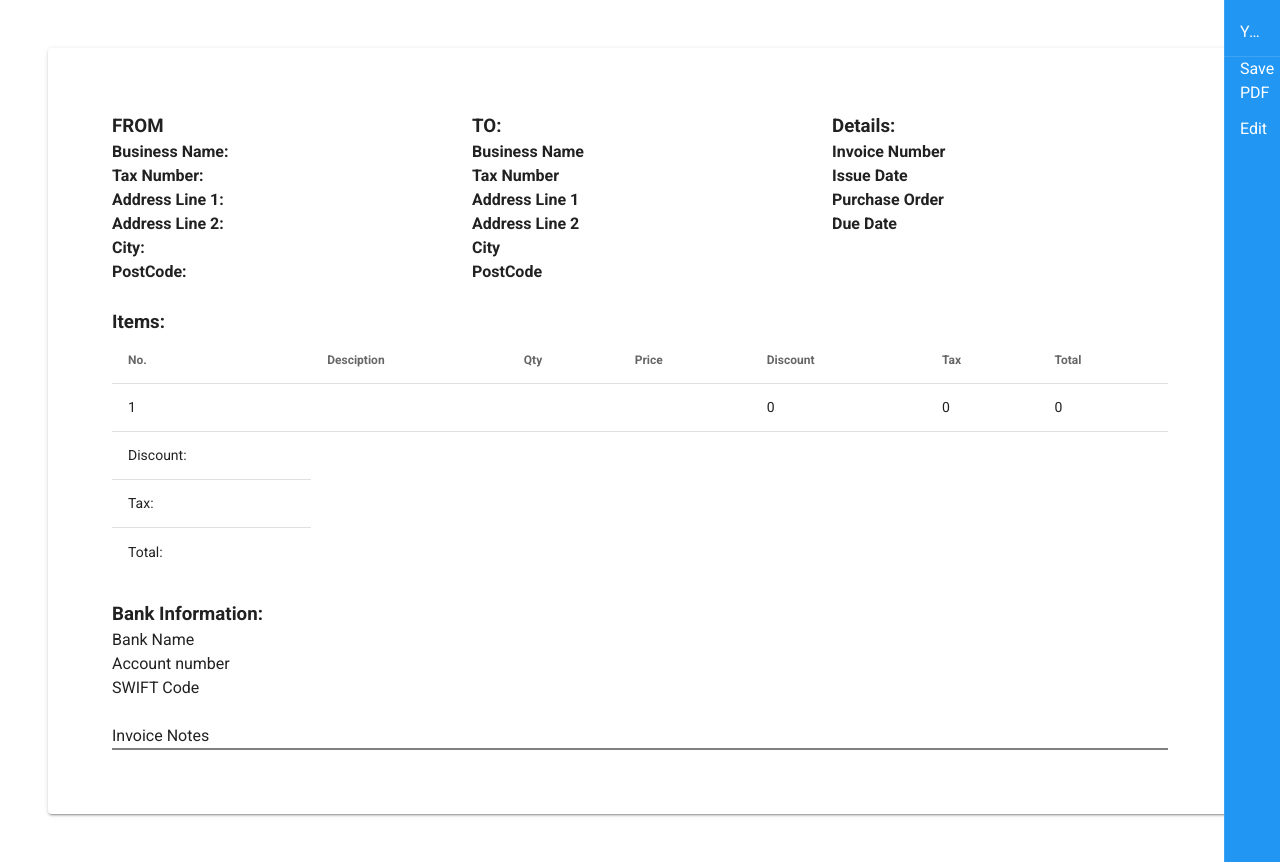
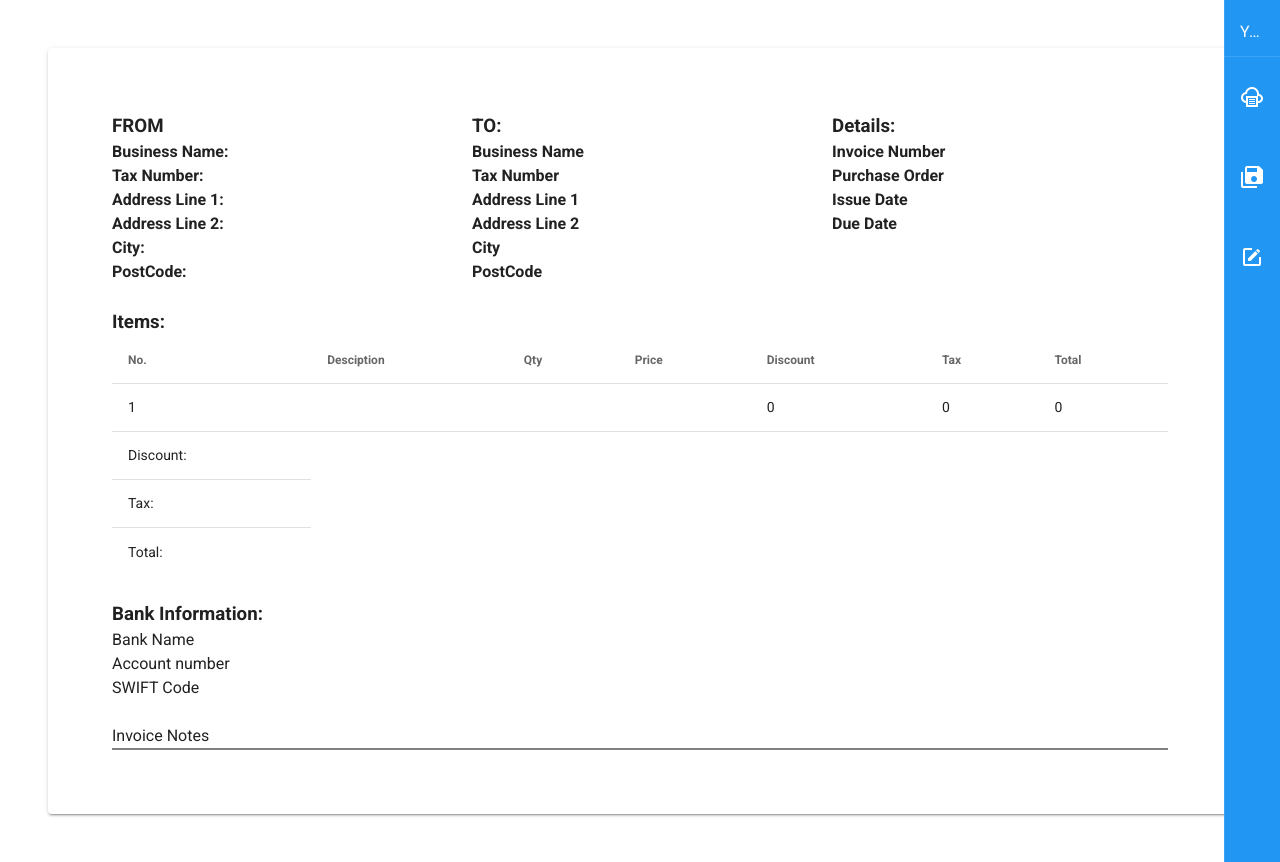
Before and after one commit to BridgetLandia/Invoice--app, a Vue app: page / in a window 1280 px wide. Both pictures are taken after a click on the button "PREVIEW". Built offline with nearby package versions, Linux system fonts and the light colour scheme.

Commit message:
Adding new icons

```diff
--- a/src/components/Invoice.vue
+++ b/src/components/Invoice.vue
@@ -124,10 +124,12 @@
                 placeholder="Invoice Number"
                 solo
               ></v-text-field>
+              <label for="Issue Date">Purchase Order Number</label>
+              <v-text-field label="Solo" v-model.trim="purchase_order" placeholder="PO Number" solo></v-text-field>
               <label for="Issue Date">Issue Date</label>
               <v-menu
-                ref="menu1"
-                v-model="menu1"
+                ref="menu"
+                v-model="menu"
                 :close-on-content-click="false"
                 transition="scale-transition"
                 offset-y
@@ -146,10 +148,8 @@
                     v-on="on"
                   ></v-text-field>
                 </template>
-                <v-date-picker v-model="date" no-title @input="menu1 = false"></v-date-picker>
+                <v-date-picker v-model="date" no-title @input="menu = false"></v-date-picker>
               </v-menu>
-              <label for="Issue Date">Purchase Order Number</label>
-              <v-text-field label="Solo" v-model.trim="purchase_order" placeholder="PO Number" solo></v-text-field>
               <label for="Due Date">Due Date</label>
               <v-menu
                 ref="menu2"
@@ -158,7 +158,7 @@
                 transition="scale-transition"
                 offset-y
                 max-width="290px"
-                min-width="200px"
+                min-width="290px"
               >
                 <template v-slot:activator="{ on, attrs }">
                   <v-text-field
@@ -287,12 +287,28 @@
         <v-list>
           <v-list-item>
             <v-list-item-content>
-              <v-list-item-title>You Invoice</v-list-item-title>
+              <v-list-item-title>Your Invoice</v-list-item-title>
             </v-list-item-content>
           </v-list-item>
           <v-divider></v-divider>
-          <v-list-item @click="printToPDF()" color="primary">Save PDF</v-list-item>
-          <v-list-item @click="editInvoice" color="primary">Edit</v-list-item>
+          <v-list-item-icon>
+            <v-list-item @click="printWindow()" color="primary">
+              <v-icon>{{ 'mdi-cloud-print-outline' }}</v-icon>
+              <v-list-item-content>Print to PDF</v-list-item-content>
+            </v-list-item>
+          </v-list-item-icon>
+          <v-list-item-icon>
+            <v-list-item @click="printToPDF()" color="primary">
+              <v-icon>{{ 'mdi-content-save-all' }}</v-icon>
+              <v-list-item-content>Save PDF</v-list-item-content>
+            </v-list-item>
+          </v-list-item-icon>
+          <v-list-item-icon>
+            <v-icon>{{ 'mdi-square-edit-outline' }}</v-icon>
+            <v-list-item @click="editInvoice" color="primary">
+              <v-list-item-content>Edit</v-list-item-content>
+            </v-list-item>
+          </v-list-item-icon>
         </v-list>
       </v-navigation-drawer>
 
@@ -333,10 +349,10 @@
               <h3>Details:</h3>
               <label class="labels" for="Invoice Number">Invoice Number</label>
               <div>{{invoice_id}}</div>
+              <label class="labels" for="Issue Date">Purchase Order</label>
+              <div>{{purchase_order}}</div>
               <label class="labels" for="Issue Date">Issue Date</label>
               <div>{{invoice_date}}</div>
-              <label class="labels" for="Issue Date">Purchase Order</label>
-              <div>{{purchase_order}}</div>
               <label class="labels" for="Issue Date">Due Date</label>
               <div>{{invoice_due}}</div>
             </v-col>
@@ -442,7 +458,7 @@ export default {
       invoice_notes: "",
       date: new Date().toISOString().substr(0, 10),
       dateFormatted: this.formatDate(new Date().toISOString().substr(0, 10)),
-      menu1: false,
+      menu: false,
       menu2: false,
       showPreview: false,
       drawer: true,
```
